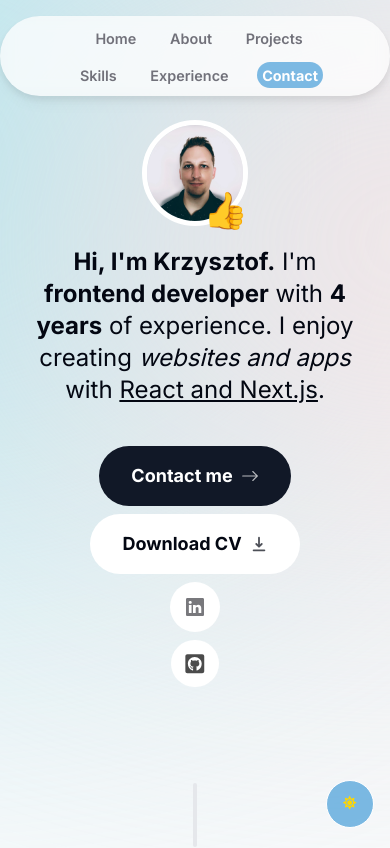
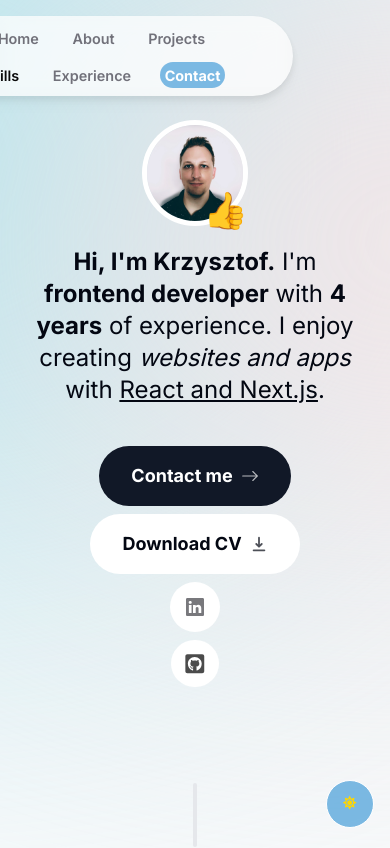
Before and after one commit to KrzysztofGasik/portfolio, a Next.js app: page / in a window 390 px wide. Shown: the top 848 px of the page. Built offline with nearby package versions, Linux system fonts and the light colour scheme.

Commit message:
last touch

```diff
--- a/app/globals.css
+++ b/app/globals.css
@@ -92,7 +92,6 @@ header {
     position: fixed;
     top: 1em;
     left: 50%;
-    transform: translateX(-50%);
     height: 2.5rem;
     width: 100%;
     max-width: 33rem;
@@ -348,7 +347,7 @@ nav {
 
 .dark-linkedin-button,
 .dark-github-button {
-    background-color: rgba(255, 255, 255, 0.1);
+    background-color: rgba(255, 255, 255, 0.4);
 }
 
 .linkedin-button:hover,
@@ -554,7 +553,7 @@ nav {
 
 .project-wrapper:nth-child(odd) .project-image {
     right: 0;
-    left: -10rem;
+    left: -12rem;
 }
 
 .project-wrapper:nth-child(odd) .project-left-side {
@@ -863,14 +862,17 @@ footer {
 /* media queries */
 
 @media (min-width: 240px) and (max-width: 640px) {
-    .navigation-bar {
+    .navigation-bar,
+    .dark-navigation-bar{
         height: 5rem;
+        left: 25%;
     }
 
     nav {
         top: 0;
         height: 4.5rem;
         max-width: 20rem;
+        left: 25%;
     }
 
     .navigation-list {
@@ -908,6 +910,10 @@ footer {
         margin: 0;
     }
 
+    .project-title {
+        text-align: center;
+    }
+
     .project-description {
         text-align: center;
     }
--- a/context/dark-mode-context.tsx
+++ b/context/dark-mode-context.tsx
@@ -23,7 +23,7 @@ const DarkModeContextProvider = ({ children }: { children: ReactNode }) => {
   const toggleTheme = () => {
     setTheme(theme === "light" ? "dark" : "light");
     document.body.classList.toggle("body-dark-mode");
-    window.localStorage.setItem("theme", theme);
+    window.localStorage.setItem("theme", theme === "light" ? "dark" : "light");
   };
 
   useEffect(() => {
@@ -34,11 +34,10 @@ const DarkModeContextProvider = ({ children }: { children: ReactNode }) => {
       "(prefers-color-scheme: dark)",
     ).matches;
 
-    if (getThemeFromLocalstorage) {
-      console.log("getDarkModeFromLocalStorage", getThemeFromLocalstorage);
+    if (!!getThemeFromLocalstorage) {
       setTheme(getThemeFromLocalstorage);
       window.localStorage.setItem("theme", getThemeFromLocalstorage);
-      if (getThemeFromLocalstorage === "yes") {
+      if (getThemeFromLocalstorage === "dark") {
         document.body.classList.add("body-dark-mode");
       }
     } else if (windowMatches && getThemeFromLocalstorage === null) {
```
Also changed, not shown: app/root.module.css (deleted).
